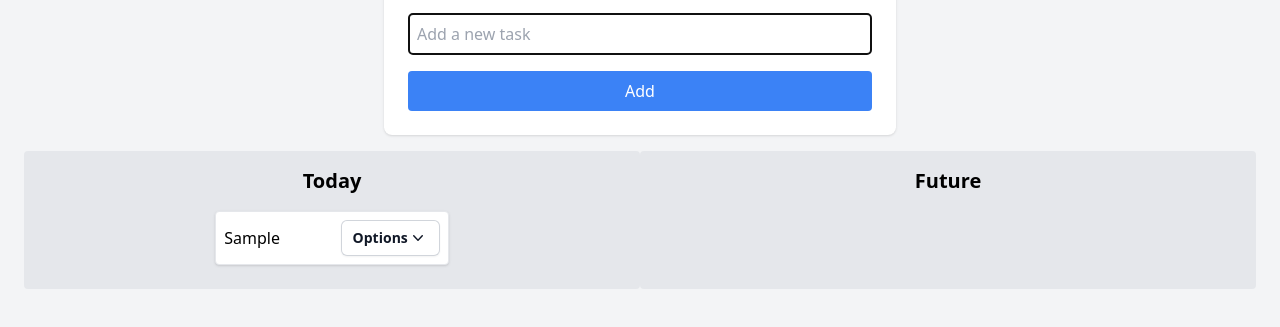
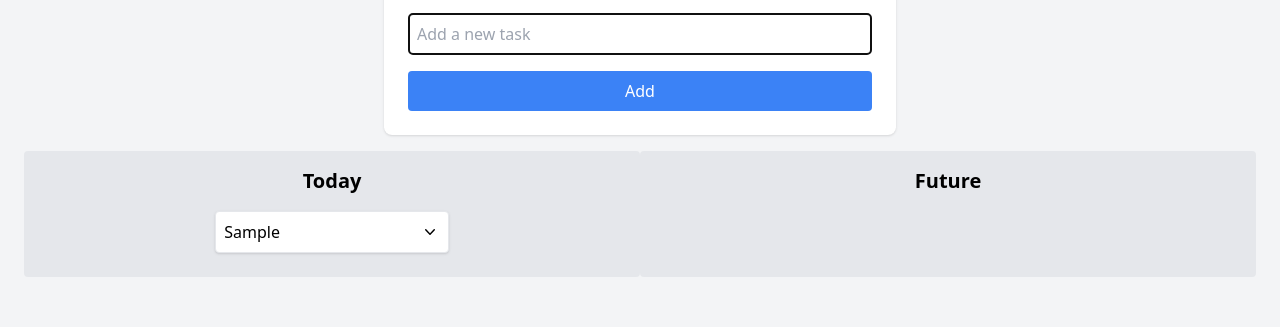
Before and after one commit to VendrickNZ/todolist, a website built with webpack: page src/index.html in a window 1280 px wide. Both pictures are taken after typing "Sample" into the empty fields and a click on the button "Add". Shown: the part 127-454 px from the top of the page. Built offline with nearby package versions, Linux system fonts and the light colour scheme.

Commit message:
Current implementation before using React

```diff
--- a/src/main.ts
+++ b/src/main.ts
@@ -61,31 +61,12 @@
     taskElement.appendChild(taskDescription);
 
     const dropdownContainer = document.createElement('div');
-    dropdownContainer.className = 'relative inline-block text-left';
-
-    const settingsButton = document.createElement('button');
-    settingsButton.type = 'button';
-    settingsButton.className = 'inline-flex items-center gap-x-1.5 rounded-md bg-white px-3 py-2 text-sm font-semibold text-gray-900 shadow-sm ring-1 ring-inset ring-gray-300 hover:bg-gray-50';
-    settingsButton.id = `menu-button-${taskIdCounter}`;
-    settingsButton.setAttribute('aria-expanded', 'true');
-    settingsButton.setAttribute('aria-haspopup', 'true');
-    settingsButton.addEventListener('click', (event) => {
-        event.stopPropagation();
-        toggleSettings(taskElement);
-    });
-
-    const buttonContent = document.createElement('span');
-    buttonContent.className = 'inline-flex items-center gap-2'
-
-    const buttonText = document.createTextNode('Options');
-    settingsButton.appendChild(buttonText);
 
     const svg = document.createElementNS('http://www.w3.org/2000/svg', 'svg');
     svg.setAttribute('viewBox', '0 0 20 20');
     svg.setAttribute('fill', 'currentColor');
     svg.setAttribute('aria-hidden', 'true');
     svg.setAttribute('width', '20');
-
 
     const path = document.createElementNS('http://www.w3.org/2000/svg', 'path');
     path.setAttribute('fill-rule', 'evenodd');
@@ -94,41 +75,26 @@
 
     svg.appendChild(path);
 
-    settingsButton.appendChild(svg);
+    const editButton = document.createElement('button');
+    editButton.className = 'edit-button';
+    editButton.textContent = 'Edit';
 
-    dropdownContainer.appendChild(settingsButton);
+    const deleteButton = document.createElement('button');
+    deleteButton.className = 'delete-button';
+    deleteButton.textContent = 'Delete';
 
-    const settingsMenu = document.createElement('div');
-    settingsMenu.className = 'settings-menu absolute right-0 z-10 mt-2 w-48 origin-top-right rounded-md bg-white shadow-lg ring-1 ring-black ring-opacity-5 focus:outline-none hidden transition ease-out duration-100 transform opacity-0 scale-95';
-    settingsMenu.setAttribute('role', 'menu');
-    settingsMenu.setAttribute('aria-orientation', 'vertical');
-    settingsMenu.setAttribute('aria-labelledby', settingsButton.id);
 
-    const editButton = document.createElement('a');
-    editButton.textContent = 'Edit';
-    editButton.className = 'block px-4 py-2 text-sm text-gray-700';
-    editButton.setAttribute('role', 'menuitem');
-    editButton.addEventListener('click', (event) => {
+    const dropDownButton = document.createElement('button');
+    dropDownButton.className = 'drop-down-button';
+    dropDownButton.addEventListener('click', (event) => {
         event.stopPropagation();
-        showEditModal(taskElement);
         toggleSettings(taskElement);
-    });
-    settingsMenu.appendChild(editButton);
+    })
+    dropDownButton.appendChild(svg);
 
-    const deleteButton = document.createElement('a');
-    deleteButton.textContent = 'Delete';
-    deleteButton.className = 'block px-4 py-2 text-sm text-gray-700';
-    deleteButton.setAttribute('role', 'menuitem');
-    deleteButton.addEventListener('click', (event) => {
-        event.stopPropagation();
-        taskToRemove = taskElement;
-        confirmationModal.classList.remove('hidden');
-        toggleSettings(taskElement);
-    });
-    settingsMenu.appendChild(deleteButton);
 
-    dropdownContainer.appendChild(settingsMenu);
-    taskElement.appendChild(dropdownContainer);
+    taskElement.appendChild(dropDownButton);
+
 
     taskElement.addEventListener('click', () => {
         taskElement.classList.toggle('bg-red-100');
@@ -137,11 +103,22 @@
 
     container.appendChild(taskElement);
 
+    const settingsMenu = document.createElement('div');
+    settingsMenu.className = 'settings-menu hidden';
+    settingsMenu.setAttribute('role', 'menu');
+    settingsMenu.setAttribute('aria-orientation', 'vertical');
+    settingsMenu.setAttribute('aria-labelledby', dropDownButton.id);
+    settingsMenu.appendChild(editButton);
+    settingsMenu.appendChild(deleteButton);
+
+    dropdownContainer.appendChild(settingsMenu);
+
+
+
     if (!isLoading) {
         saveTasks();
     }
 }
-
 
 function removeTask() {
     if (taskToRemove) {
```
Also changed, not shown: src/styles.css.
